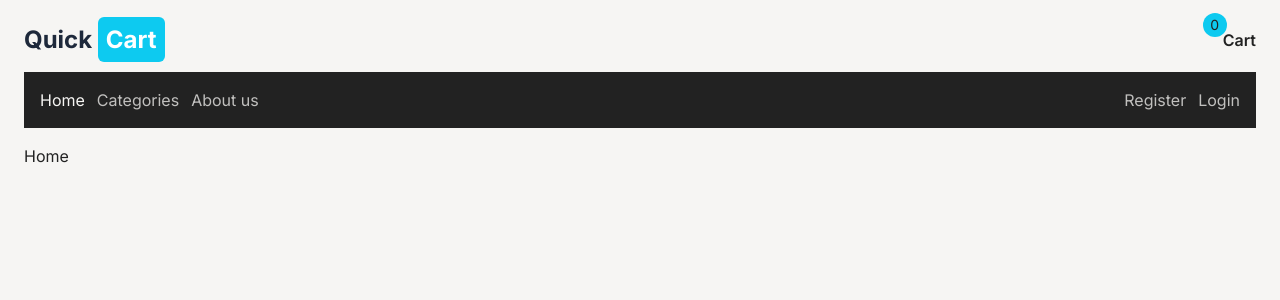
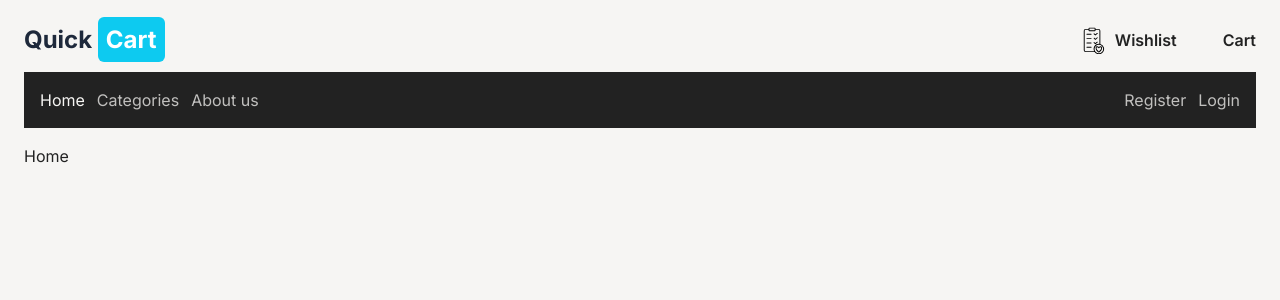
Before and after one commit to Mohammedatef1/modora, a React (Vite) app: page / in a window 1280 px wide. Shown: the top 300 px of the page. Built offline with nearby package versions, Linux system fonts and the light colour scheme.

Commit message:
add: header wishlist

```diff
--- a/src/components/common/Header.tsx
+++ b/src/components/common/Header.tsx
@@ -1,5 +1,6 @@
 import { NavLink } from "react-router-dom";
-import ShoppingCart from "@components/eCommerce/ShopingCart";
+import HeaderShoppingCart from "@components/eCommerce/ShopingCart";
+import HeaderWishlist from "@components/eCommerce/Wishlist";
 
 const Header = () => {
   return (
@@ -7,8 +8,8 @@ const Header = () => {
     <div className="flex align-center justify-between ">
       <h1 className="logo text-slate-800 font-bold text-2xl">Quick <span className="text-white bg-primary p-2  rounded-md ">Cart</span></h1>
       <div className="flex items-center gap-x-2">
-        <ShoppingCart></ShoppingCart>
-
+        <HeaderWishlist></HeaderWishlist>
+        <HeaderShoppingCart></HeaderShoppingCart>
       </div>
     </div>
     <div className="flex items-center justify-between my-4 p-4 bg-secondary text-background nav-links-wrapper">
--- a/src/components/eCommerce/ShopingCart.tsx
+++ b/src/components/eCommerce/ShopingCart.tsx
@@ -4,7 +4,7 @@ import { getTotalCartQuantity } from '@store/cart/selectors';
 import { useEffect, useState } from 'react';
 import { useNavigate } from 'react-router-dom';
 
-const ShoppingCart = () => {
+const HeaderShoppingCart = () => {
   const navigate = useNavigate()
 
   const totalQuantity = useAppSelector(getTotalCartQuantity)
@@ -25,11 +25,11 @@ const ShoppingCart = () => {
   <div className='flex items-center gap-x-2 cursor-pointer' onClick={() => {navigate('cart')}}>
     <div className='relative'>
       <Cart></Cart>
-      <div className={` ${isAnimated? 'pulseAnimation' : ''} p-1 bg-primary rounded-full aspect-square absolute -top-3 -right-3 flex items-center justify-center h-6 text-sm`}>{totalQuantity}</div>
+      { totalQuantity > 0 && <div className={` ${isAnimated? 'pulseAnimation' : ''} p-1 bg-primary rounded-full aspect-square absolute -top-3 -right-3 flex items-center justify-center h-6 text-sm`}>{totalQuantity}</div> }
     </div>
     <h3 className="font-semibold">Cart</h3>
   </div>
  );
 }
 
-export default ShoppingCart;
+export default HeaderShoppingCart;
--- /dev/null
+++ b/src/components/eCommerce/Wishlist.tsx
@@ -0,0 +1,34 @@
+// import { useAppSelector } from '@store/hooks';
+import Wishlist from '../../assets/svg/wishlist.svg?react'
+import { useEffect, useState } from 'react';
+import { useNavigate } from 'react-router-dom';
+
+const HeaderWishlist = () => {
+  const navigate = useNavigate()
+
+  const totalQuantity = 0
+
+  const [isAnimated, setIsAnimated] = useState(false)
+  useEffect(() =>{
+    if (totalQuantity == 0) return;
+    setIsAnimated(true);
+    const delay = setTimeout(() => {
+      setIsAnimated(false)
+    }, 300)
+
+    return () => clearTimeout(delay)
+  }, [totalQuantity])
+
+
+  return (
+  <div className='flex items-center gap-x-2 cursor-pointer' onClick={() => {navigate('wishlist')}}>
+    <div className='relative'>
+      <Wishlist></Wishlist>
+      { totalQuantity > 0 && <div className={` ${isAnimated? 'pulseAnimation' : ''} p-1 bg-primary rounded-full aspect-square absolute -top-3 -right-3 flex items-center justify-center h-6 text-sm`}>{totalQuantity}</div>}
+    </div>
+    <h3 className="font-semibold">Wishlist</h3>
+  </div>
+ );
+}
+
+export default HeaderWishlist;
```
